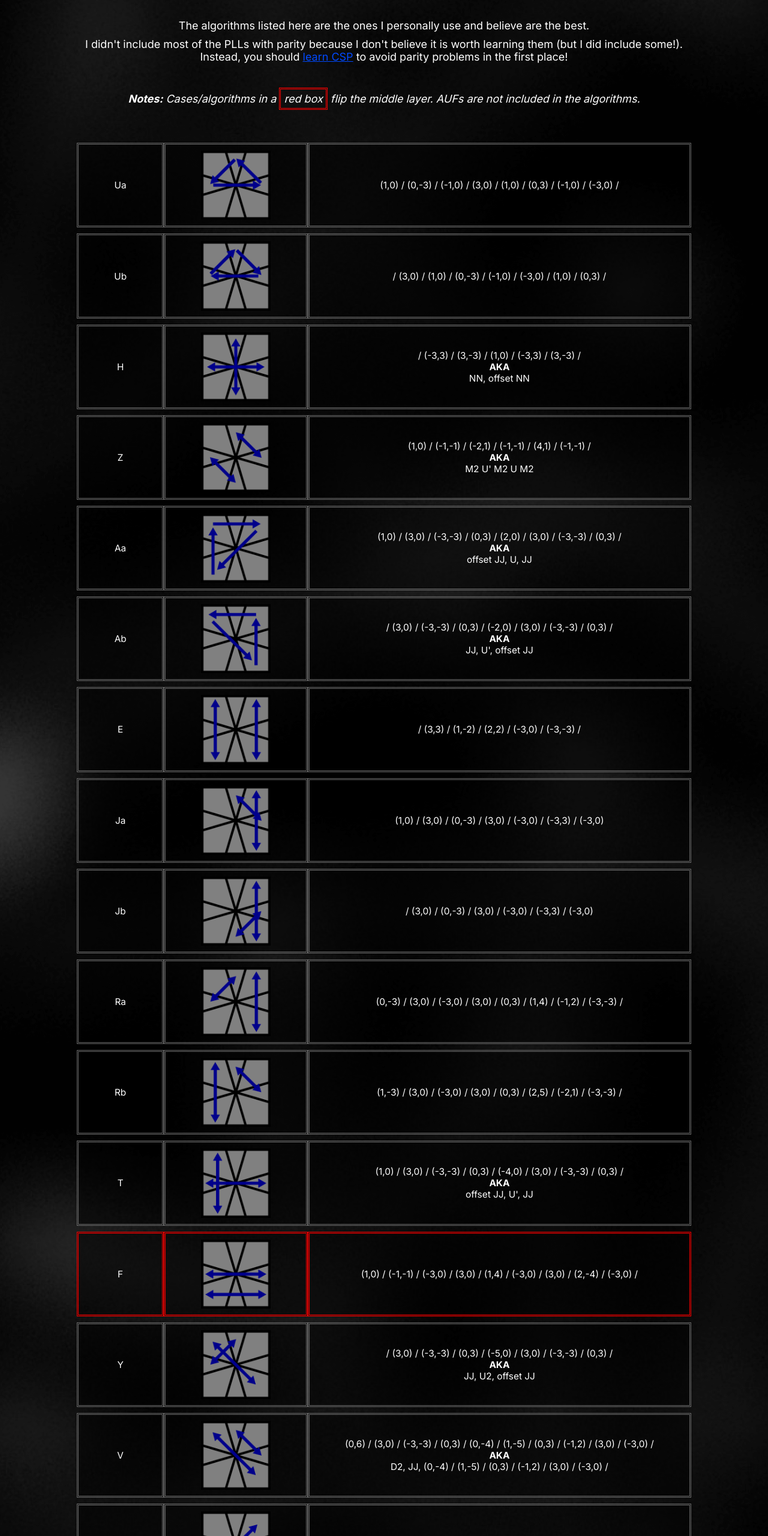
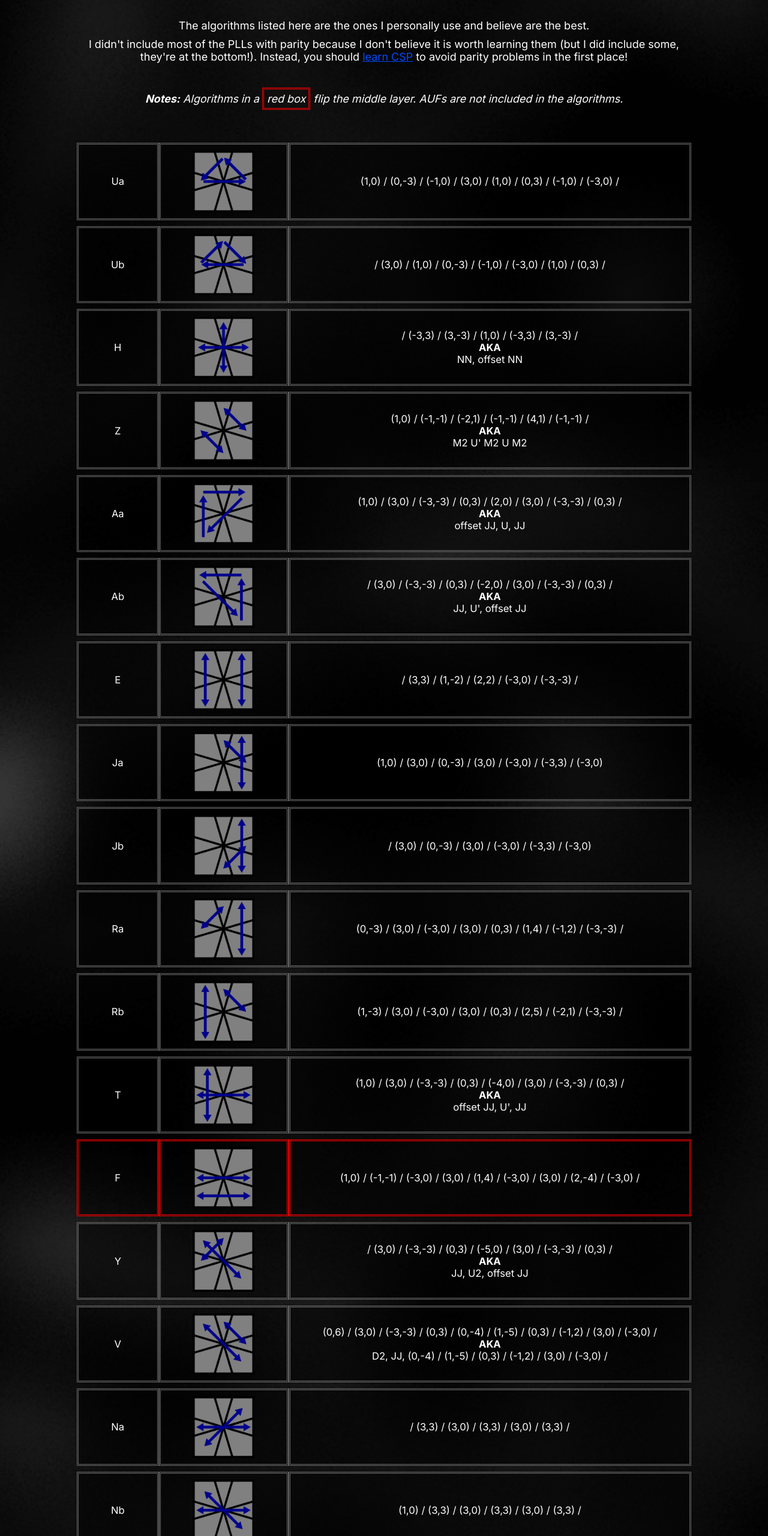
Before and after one commit to Wo0fle/square-1, a plain HTML site: page pll.html in a window 1280 px wide. Shown: the part 240-2800 px from the top of the page at 60% size. Drawn offline with Linux system fonts and the light colour scheme.

Commit message:
last update before I start working on FLCP!

```diff
--- a/pll.html
+++ b/pll.html
@@ -20,40 +20,40 @@
         <h3><i>Permute Last Layer</i></h3><br>
 
         <div>The algorithms listed here are the ones I personally use and believe are the best.</div>
-        <div>I didn't include most of the PLLs with parity because I don't believe it is worth learning them (but I did include some!). Instead, you should <a target="_blank" href="https://www.youtube.com/watch?v=pXXr87kwZuI">learn CSP</a> to avoid parity problems in the first place!</div>
+        <div>I didn't include most of the PLLs with parity because I don't believe it is worth learning them (but I did include some, they're at the bottom!). Instead, you should <a target="_blank" href="https://www.youtube.com/watch?v=pXXr87kwZuI">learn CSP</a> to avoid parity problems in the first place!</div>
         <br>
-        <div><i><b>Notes:</b> Cases/algorithms in a <span style="display: inline-block;border:3px double red;padding: 5px;">red box</span> flip the middle layer. AUFs are not included in the algorithms.</i></div>
+        <div><i><b>Notes:</b> Algorithms in a <span style="display:inline-block;border:3px double red;padding:5px;">red box</span> flip the middle layer. AUFs are not included in the algorithms.</i></div>
 
-        <div id="plls-container">
-            <div class="pll-algs">Ua</div><div class="pll-algs"><img src="./images/pll/ua.png" alt="Ua Perm. Block on F."></div><div class="pll-algs">(1,0) / (0,-3) / (-1,0) / (3,0) / (1,0) / (0,3) / (-1,0) / (-3,0) /</div>
-            <div class="pll-algs">Ub</div><div class="pll-algs"><img src="./images/pll/ub.png" alt="Ub Perm. Block on F."></div><div class="pll-algs">/ (3,0) / (1,0) / (0,-3) / (-1,0) / (-3,0) / (1,0) / (0,3) /</div>
-            <div class="pll-algs">H</div><div class="pll-algs"><img src="./images/pll/h.png" alt="H Perm."></div><div class="pll-algs">/ (-3,3) / (3,-3) / (1,0) / (-3,3) / (3,-3) /<b>AKA</b>NN, offset NN</div>
-            <div class="pll-algs">Z</div><div class="pll-algs"><img src="./images/pll/z.png" alt="Z Perm. F edge swaps with L edge, R edge swaps with B edge."></div><div class="pll-algs">(1,0) / (-1,-1) / (-2,1) / (-1,-1) / (4,1) / (-1,-1) /<b>AKA</b>M2 U' M2 U M2</div>
-            <div class="pll-algs">Aa</div><div class="pll-algs"><img src="./images/pll/aa.png" alt="Aa Perm. Headlights on L."></div><div class="pll-algs">(1,0) / (3,0) / (-3,-3) / (0,3) / (2,0) / (3,0) / (-3,-3) / (0,3) /<b>AKA</b>offset JJ, U, JJ</div>
-            <div class="pll-algs">Ab</div><div class="pll-algs"><img src="./images/pll/ab.png" alt="Ab Perm. Headlights on R."></div><div class="pll-algs">/ (3,0) / (-3,-3) / (0,3) / (-2,0) / (3,0) / (-3,-3) / (0,3) /<b>AKA</b>JJ, U', offset JJ</div>
-            <div class="pll-algs">E</div><div class="pll-algs"><img src="./images/pll/e.png" alt="E Perm. Corners on F swap with corners on B."></div><div class="pll-algs">/ (3,3) / (1,-2) / (2,2) / (-3,0) / (-3,-3) /</div>
-            <div class="pll-algs">Ja</div><div class="pll-algs"><img src="./images/pll/ja.png" alt="Ja Perm. Block on L."></div><div class="pll-algs">(1,0) / (3,0) / (0,-3) / (3,0) / (-3,0) / (-3,3) / (-3,0)</div>
-            <div class="pll-algs">Jb</div><div class="pll-algs"><img src="./images/pll/jb.png" alt="Jb Perm. Block on L."></div><div class="pll-algs">/ (3,0) / (0,-3) / (3,0) / (-3,0) / (-3,3) / (-3,0)</div>
-            <div class="pll-algs">Ra</div><div class="pll-algs"><img src="./images/pll/ra.png" alt="Ra Perm. Headlights on L."></div><div class="pll-algs">(0,-3) / (3,0) / (-3,0) / (3,0) / (0,3) / (1,4) / (-1,2) / (-3,-3) /</div>
-            <div class="pll-algs">Rb</div><div class="pll-algs"><img src="./images/pll/rb.png" alt="Rb Perm. Headlights on R."></div><div class="pll-algs">(1,-3) / (3,0) / (-3,0) / (3,0) / (0,3) / (2,5) / (-2,1) / (-3,-3) /</div>
-            <div class="pll-algs">T</div><div class="pll-algs"><img src="./images/pll/t.png" alt="T Perm. Headlights on R."></div><div class="pll-algs">(1,0) / (3,0) / (-3,-3) / (0,3) / (-4,0) / (3,0) / (-3,-3) / (0,3) /<b>AKA</b>offset JJ, U', JJ</div>
-            <div class="pll-algs red">F</div><div class="pll-algs red"><img src="./images/pll/f.png" alt="F Perm. Block on B, flipped middle layer."></div><div class="pll-algs red">(1,0) / (-1,-1) / (-3,0) / (3,0) / (1,4) / (-3,0) / (3,0) / (2,-4) / (-3,0) /</div>
-            <div class="pll-algs">Y</div><div class="pll-algs"><img src="./images/pll/y.png" alt="Y Perm. BL corner swaps with FR corner, L edge swaps with B edge."></div><div class="pll-algs">/ (3,0) / (-3,-3) / (0,3) / (-5,0) / (3,0) / (-3,-3) / (0,3) /<b>AKA</b>JJ, U2, offset JJ</div>
-            <div class="pll-algs">V</div><div class="pll-algs"><img src="./images/pll/v.png" alt="V Perm. BL corner swaps with FR corner, B edge swaps with R edge."></div><div class="pll-algs">(0,6) / (3,0) / (-3,-3) / (0,3) / (0,-4) / (1,-5) / (0,3) / (-1,2) / (3,0) / (-3,0) /<b>AKA</b>D2, JJ, (0,-4) / (1,-5) / (0,3) / (-1,2) / (3,0) / (-3,0) /</div>
-            <div class="pll-algs">Na</div><div class="pll-algs"><img src="./images/pll/na.png" alt="Na Perm."></div><div class="pll-algs">/ (3,3) / (3,0) / (3,3) / (3,0) / (3,3) /</div>
-            <div class="pll-algs">Nb</div><div class="pll-algs"><img src="./images/pll/nb.png" alt="Nb Perm."></div><div class="pll-algs">(1,0) / (3,3) / (3,0) / (3,3) / (3,0) / (3,3) /</div>
-            <div class="pll-algs">Ga</div><div class="pll-algs"><img src="./images/pll/ga.png" alt="Ga Perm. Headlights on F. Block made of R edge and BR corner."></div><div class="pll-algs">/ (-3,3) / (3,-3) / (1,0) / (0,3) / (0,-3) / (0,3) / (0,-3) /<b>AKA</b>NN, offset JN</div>
-            <div class="pll-algs">Gb</div><div class="pll-algs"><img src="./images/pll/gb.png" alt="Gb Perm. Headlights on R. Block made of L edge and FL corner."></div><div class="pll-algs">(1,0) / (0,3) / (0,-3) / (0,3) / (0,-3) / (-1,0) / (-3,3) / (3,-3) /<b>AKA</b>offset JN, NN</div>
-            <div class="pll-algs">Gc</div><div class="pll-algs"><img src="./images/pll/gc.png" alt="Gc Perm. Headlights on F. Block made of L edge and BL corner."></div><div class="pll-algs">(1,0) / (-3,3) / (3,-3) / (-1,0) / (0,3) / (0,-3) / (0,3) / (0,-3) /<b>AKA</b>offset NN, JN</div>
-            <div class="pll-algs">Gd</div><div class="pll-algs"><img src="./images/pll/gd.png" alt="Gd Perm. Headlights on R. Block made of L edge and BL corner."></div><div class="pll-algs">/ (0,3) / (0,-3) / (0,3) / (0,-3) / (1,0) / (-3,3) / (3,-3) /<b>AKA</b>JN, offset NN</div>
+        <div id="algs-container">
+            <div class="alg-box">Ua</div><div class="alg-box"><img src="./images/pll/ua.png" alt="Ua Perm. Block on F."></div><div class="alg-box">(1,0) / (0,-3) / (-1,0) / (3,0) / (1,0) / (0,3) / (-1,0) / (-3,0) /</div>
+            <div class="alg-box">Ub</div><div class="alg-box"><img src="./images/pll/ub.png" alt="Ub Perm. Block on F."></div><div class="alg-box">/ (3,0) / (1,0) / (0,-3) / (-1,0) / (-3,0) / (1,0) / (0,3) /</div>
+            <div class="alg-box">H</div><div class="alg-box"><img src="./images/pll/h.png" alt="H Perm."></div><div class="alg-box">/ (-3,3) / (3,-3) / (1,0) / (-3,3) / (3,-3) /<b>AKA</b>NN, offset NN</div>
+            <div class="alg-box">Z</div><div class="alg-box"><img src="./images/pll/z.png" alt="Z Perm. F edge swaps with L edge, R edge swaps with B edge."></div><div class="alg-box">(1,0) / (-1,-1) / (-2,1) / (-1,-1) / (4,1) / (-1,-1) /<b>AKA</b>M2 U' M2 U M2</div>
+            <div class="alg-box">Aa</div><div class="alg-box"><img src="./images/pll/aa.png" alt="Aa Perm. Headlights on L."></div><div class="alg-box">(1,0) / (3,0) / (-3,-3) / (0,3) / (2,0) / (3,0) / (-3,-3) / (0,3) /<b>AKA</b>offset JJ, U, JJ</div>
+            <div class="alg-box">Ab</div><div class="alg-box"><img src="./images/pll/ab.png" alt="Ab Perm. Headlights on R."></div><div class="alg-box">/ (3,0) / (-3,-3) / (0,3) / (-2,0) / (3,0) / (-3,-3) / (0,3) /<b>AKA</b>JJ, U', offset JJ</div>
+            <div class="alg-box">E</div><div class="alg-box"><img src="./images/pll/e.png" alt="E Perm. Corners on F swap with corners on B."></div><div class="alg-box">/ (3,3) / (1,-2) / (2,2) / (-3,0) / (-3,-3) /</div>
+            <div class="alg-box">Ja</div><div class="alg-box"><img src="./images/pll/ja.png" alt="Ja Perm. Block on L."></div><div class="alg-box">(1,0) / (3,0) / (0,-3) / (3,0) / (-3,0) / (-3,3) / (-3,0)</div>
+            <div class="alg-box">Jb</div><div class="alg-box"><img src="./images/pll/jb.png" alt="Jb Perm. Block on L."></div><div class="alg-box">/ (3,0) / (0,-3) / (3,0) / (-3,0) / (-3,3) / (-3,0)</div>
+            <div class="alg-box">Ra</div><div class="alg-box"><img src="./images/pll/ra.png" alt="Ra Perm. Headlights on L."></div><div class="alg-box">(0,-3) / (3,0) / (-3,0) / (3,0) / (0,3) / (1,4) / (-1,2) / (-3,-3) /</div>
+            <div class="alg-box">Rb</div><div class="alg-box"><img src="./images/pll/rb.png" alt="Rb Perm. Headlights on R."></div><div class="alg-box">(1,-3) / (3,0) / (-3,0) / (3,0) / (0,3) / (2,5) / (-2,1) / (-3,-3) /</div>
+            <div class="alg-box">T</div><div class="alg-box"><img src="./images/pll/t.png" alt="T Perm. Headlights on R."></div><div class="alg-box">(1,0) / (3,0) / (-3,-3) / (0,3) / (-4,0) / (3,0) / (-3,-3) / (0,3) /<b>AKA</b>offset JJ, U', JJ</div>
+            <div class="alg-box red">F</div><div class="alg-box red"><img src="./images/pll/f.png" alt="F Perm. Block on B, flipped middle layer."></div><div class="alg-box red">(1,0) / (-1,-1) / (-3,0) / (3,0) / (1,4) / (-3,0) / (3,0) / (2,-4) / (-3,0) /</div>
+            <div class="alg-box">Y</div><div class="alg-box"><img src="./images/pll/y.png" alt="Y Perm. BL corner swaps with FR corner, L edge swaps with B edge."></div><div class="alg-box">/ (3,0) / (-3,-3) / (0,3) / (-5,0) / (3,0) / (-3,-3) / (0,3) /<b>AKA</b>JJ, U2, offset JJ</div>
+            <div class="alg-box">V</div><div class="alg-box"><img src="./images/pll/v.png" alt="V Perm. BL corner swaps with FR corner, B edge swaps with R edge."></div><div class="alg-box">(0,6) / (3,0) / (-3,-3) / (0,3) / (0,-4) / (1,-5) / (0,3) / (-1,2) / (3,0) / (-3,0) /<b>AKA</b>D2, JJ, (0,-4) / (1,-5) / (0,3) / (-1,2) / (3,0) / (-3,0) /</div>
+            <div class="alg-box">Na</div><div class="alg-box"><img src="./images/pll/na.png" alt="Na Perm."></div><div class="alg-box">/ (3,3) / (3,0) / (3,3) / (3,0) / (3,3) /</div>
+            <div class="alg-box">Nb</div><div class="alg-box"><img src="./images/pll/nb.png" alt="Nb Perm."></div><div class="alg-box">(1,0) / (3,3) / (3,0) / (3,3) / (3,0) / (3,3) /</div>
+            <div class="alg-box">Ga</div><div class="alg-box"><img src="./images/pll/ga.png" alt="Ga Perm. Headlights on F. Block made of R edge and BR corner."></div><div class="alg-box">/ (-3,3) / (3,-3) / (1,0) / (0,3) / (0,-3) / (0,3) / (0,-3) /<b>AKA</b>NN, offset JN</div>
+            <div class="alg-box">Gb</div><div class="alg-box"><img src="./images/pll/gb.png" alt="Gb Perm. Headlights on R. Block made of L edge and FL corner."></div><div class="alg-box">(1,0) / (0,3) / (0,-3) / (0,3) / (0,-3) / (-1,0) / (-3,3) / (3,-3) /<b>AKA</b>offset JN, NN</div>
+            <div class="alg-box">Gc</div><div class="alg-box"><img src="./images/pll/gc.png" alt="Gc Perm. Headlights on F. Block made of L edge and BL corner."></div><div class="alg-box">(1,0) / (-3,3) / (3,-3) / (-1,0) / (0,3) / (0,-3) / (0,3) / (0,-3) /<b>AKA</b>offset NN, JN</div>
+            <div class="alg-box">Gd</div><div class="alg-box"><img src="./images/pll/gd.png" alt="Gd Perm. Headlights on R. Block made of L edge and BL corner."></div><div class="alg-box">/ (0,3) / (0,-3) / (0,3) / (0,-3) / (1,0) / (-3,3) / (3,-3) /<b>AKA</b>JN, offset NN</div>
         </div>
 
-        <div id="plls-container">
-            <div class="pll-algs red">Adjacent Swap<b>AKA</b>Edge Slash</div><div class="pll-algs red"><img src="./images/pll/es.png" alt="Adjacent Swap (Edge Slash). F edge and R edge swap, flipped middle layer."></div><div class="pll-algs red">/ (-3,0) / (0,3) / (0,-3) / (0,3) / (2,0) / (0,2) / (-2,0) / (4,0) / (0,-2) / (0,2) / (-1,4) / (0,-3) / (0,3)</div>
-            <div class="pll-algs">Opposite Swap<b>AKA</b>Edge I</div><div class="pll-algs"><img src="./images/pll/i.png" alt="Opposite Swap (Edge I). L edge and R edge swap."></div><div class="pll-algs">/ (3,3) / (1,0) / (-2,-2) / (-2,0) / (2,2) / (0,-2) / (-1,-1) / (0,3) / (-3,-3) / (1,0) / (2,2) / (0,-2)</div>
-            <div class="pll-algs">Oa</div><div class="pll-algs"><img src="./images/pll/oa.png" alt="Oa Perm. Edges cycle clockwise."></div><div class="pll-algs">(1,0) / (2,2) / (0,-2) / (3,3) / (1,0) / (-2,-2) / (-2,0) / (2,2) / (-1,0) / (-3,-3) /</div>
-            <div class="pll-algs">Ob</div><div class="pll-algs"><img src="./images/pll/ob.png" alt="Ob Perm. Edges cycle counterclockwise."></div><div class="pll-algs">/ (3,3) / (1,0) / (-2,-2) / (2,0) / (2,2) / (-1,0) / (-3,-3) / (0,2) / (-2,-2) /</div>
-            <div class="pll-algs red">W</div><div class="pll-algs red"><img src="./images/pll/w.png" alt="W Perm. R and F faces look like a Z Perm, L and B faces look like an H Perm."></div><div class="pll-algs red">(0,-1) / (1,-2) / (-4,0) / (0,3) / (1,0) / (3,-2) / (-4,0) / (-4,0) / (-2,2) / (-1,0) / (0,-3) / (0,3)</div>
+        <div id="algs-container">
+            <div class="alg-box red">Adjacent Swap<b>AKA</b>Edge Slash</div><div class="alg-box red"><img src="./images/pll/es.png" alt="Adjacent Swap (Edge Slash). F edge and R edge swap, flipped middle layer."></div><div class="alg-box red">/ (-3,0) / (0,3) / (0,-3) / (0,3) / (2,0) / (0,2) / (-2,0) / (4,0) / (0,-2) / (0,2) / (-1,4) / (0,-3) / (0,3)</div>
+            <div class="alg-box">Opposite Swap<b>AKA</b>Edge I</div><div class="alg-box"><img src="./images/pll/i.png" alt="Opposite Swap (Edge I). L edge and R edge swap."></div><div class="alg-box">/ (3,3) / (1,0) / (-2,-2) / (-2,0) / (2,2) / (0,-2) / (-1,-1) / (0,3) / (-3,-3) / (1,0) / (2,2) / (0,-2)</div>
+            <div class="alg-box">Oa</div><div class="alg-box"><img src="./images/pll/oa.png" alt="Oa Perm. Edges cycle clockwise."></div><div class="alg-box">(1,0) / (2,2) / (0,-2) / (3,3) / (1,0) / (-2,-2) / (-2,0) / (2,2) / (-1,0) / (-3,-3) /</div>
+            <div class="alg-box">Ob</div><div class="alg-box"><img src="./images/pll/ob.png" alt="Ob Perm. Edges cycle counterclockwise."></div><div class="alg-box">/ (3,3) / (1,0) / (-2,-2) / (2,0) / (2,2) / (-1,0) / (-3,-3) / (0,2) / (-2,-2) /</div>
+            <div class="alg-box red">W</div><div class="alg-box red"><img src="./images/pll/w.png" alt="W Perm. R and F faces look like a Z Perm, L and B faces look like an H Perm."></div><div class="alg-box red">(0,-1) / (1,-2) / (-4,0) / (0,3) / (1,0) / (3,-2) / (-4,0) / (-4,0) / (-2,2) / (-1,0) / (0,-3) / (0,3)</div>
         </div>
 
         <ul>
--- a/style.css
+++ b/style.css
@@ -105,14 +105,14 @@ page-content a:hover {
 }
 
 page-content div {
-    margin: 10px;
+    margin: 10px 0;
 }
 
 /***************************************************/
 
 ul {
     padding: 0;
-    margin: 30px;
+    margin: 30px 0;
 
     list-style-type: none;
 
@@ -120,7 +120,7 @@ ul {
 }
 
 li {
-    padding: 10px;
+    padding: 10px 0;
 }
 
 li a {
@@ -152,7 +152,7 @@ ul li a {
 
 /***************************************************/
 
-#plls-container {
+#algs-container {
     display: grid;
     grid-template-columns: auto auto auto;
 
@@ -160,13 +160,14 @@ ul li a {
     padding-top: 40px;
 }
 
-.pll-algs {
+.alg-box {
     border: 3px double rgba(255, 255, 255, 0.4);
     padding: 10px;
     margin: 5px 0;
-    font-size: 1.2vw;
 
     background-color: rgba(0, 0, 0, 0.5);
+
+    font-size: 1.3vw;
 
     display: flex;
     justify-content: center;
@@ -178,11 +179,11 @@ ul li a {
     border-color: red;
 }
 
-.pll-algs img {
+.alg-box img {
     margin: auto;
 
-    width: 9vw;
-    height: 9vw;
+    width: 8vw;
+    height: 8vw;
 }
 
 /***************************************************/
```
